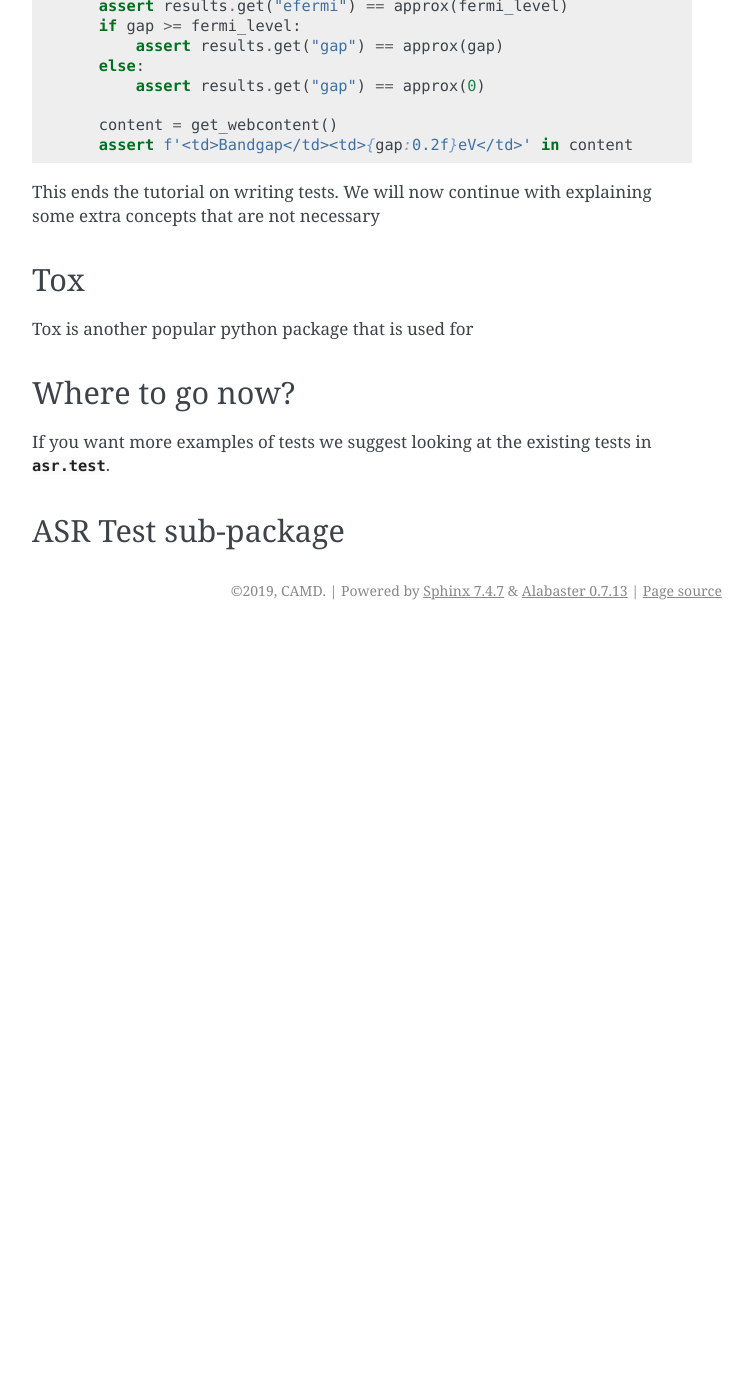
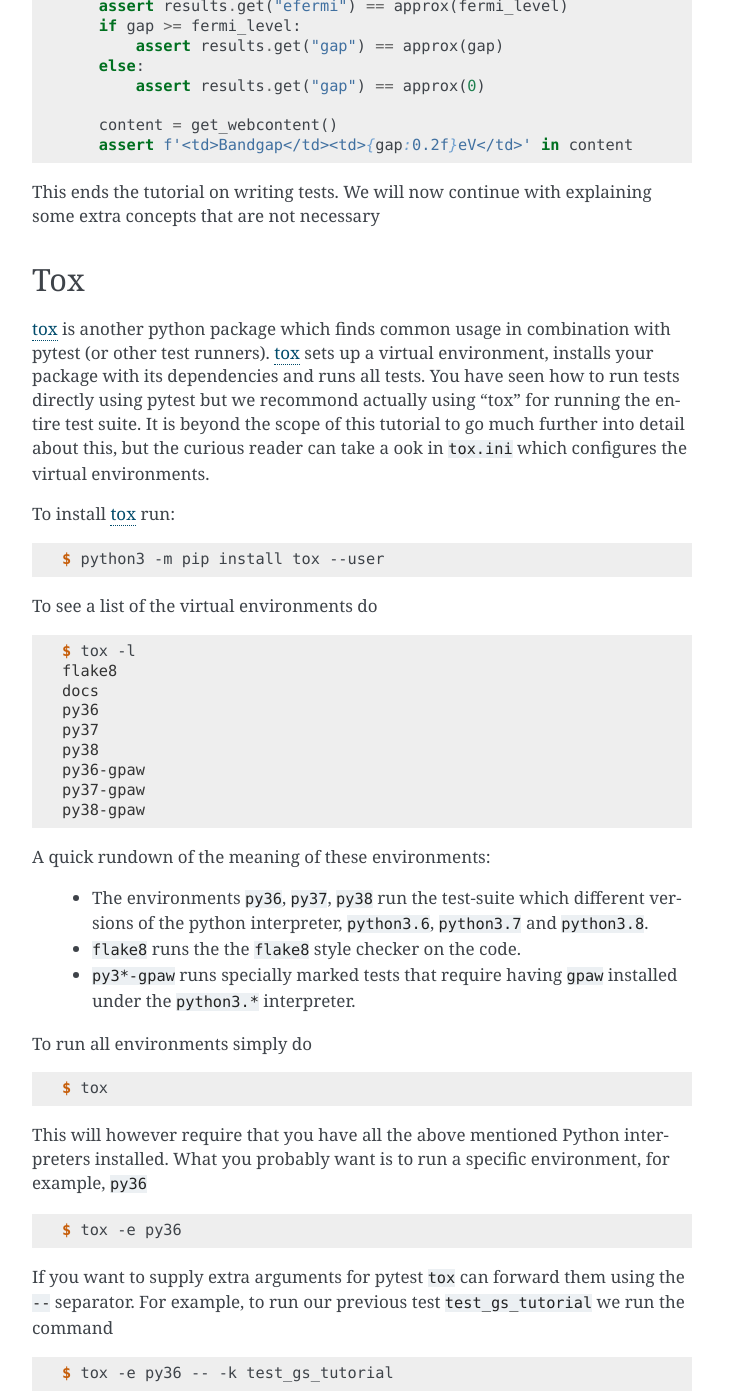
Before and after one commit to dijasila/Atomic-Simulation-Recipees, a Sphinx documentation site: the page built from docs/src/tutorials/testing.rst, in a window 1280 px wide and 1400 px high, scrolled down 5398 px. Shown: the whole window, without its empty margins (388-1141 px from the left). Built offline with Sphinx 7.4.7, drawn with Linux system fonts in a browser that asks for light colours; before the commit the page ends 6028 px from its top, so only the background shows below that; some of the changed text lies outside the part shown.

Commit message:
Update tutorial and gitlab ci due to renamed tox envs

```diff
--- a/docs/src/tutorials/testing.rst
+++ b/docs/src/tutorials/testing.rst
@@ -298,7 +298,67 @@
 Tox
 ===
 
-Tox is another popular python package that is used for
+tox_ is another python package which finds common usage in combination
+with pytest (or other test runners). tox_ sets up a virtual
+environment, installs your package with its dependencies and runs all
+tests. You have seen how to run tests directly using pytest but we
+recommond actually using "tox" for running the entire test suite. It
+is beyond the scope of this tutorial to go much further into detail
+about this, but the curious reader can take a ook in ``tox.ini`` which
+configures the virtual environments.
+
+To install tox_ run:
+
+.. code-block:: console
+
+   $ python3 -m pip install tox --user
+
+To see a list of the virtual environments do
+
+.. code-block:: console
+
+   $ tox -l
+   flake8
+   docs
+   py36
+   py37
+   py38
+   py36-gpaw
+   py37-gpaw
+   py38-gpaw
+
+A quick rundown of the meaning of these environments:
+
+  - The environments ``py36``, ``py37``, ``py38`` run the test-suite
+    which different versions of the python interpreter, ``python3.6``,
+    ``python3.7`` and ``python3.8``.
+  - ``flake8`` runs the the ``flake8`` style checker on the code.
+  - ``py3*-gpaw`` runs specially marked tests that require having
+    ``gpaw`` installed under the ``python3.*`` interpreter.
+
+To run all environments simply do
+
+.. code-block:: console
+
+   $ tox
+
+This will however require that you have all the above mentioned Python
+interpreters installed. What you probably want is to run a specific
+environment, for example, ``py36``
+
+.. code-block:: console
+
+   $ tox -e py36
+
+If you want to supply extra arguments for pytest ``tox`` can forward
+them using the ``--`` separator. For example, to run our previous test
+``test_gs_tutorial`` we run the command
+
+.. code-block:: console
+
+   $ tox -e py36 -- -k test_gs_tutorial
+
+Similarly you can append any pytest option and argument.
 
 Where to go now?
 ================
@@ -310,3 +370,4 @@
 ====================
 
 .. _PyTest: https://docs.pytest.org/en/latest/
+.. _tox: https://tox.readthedocs.io/en/latest/
```
Also changed, not shown: .gitlab-ci.yml, 1 other file.
